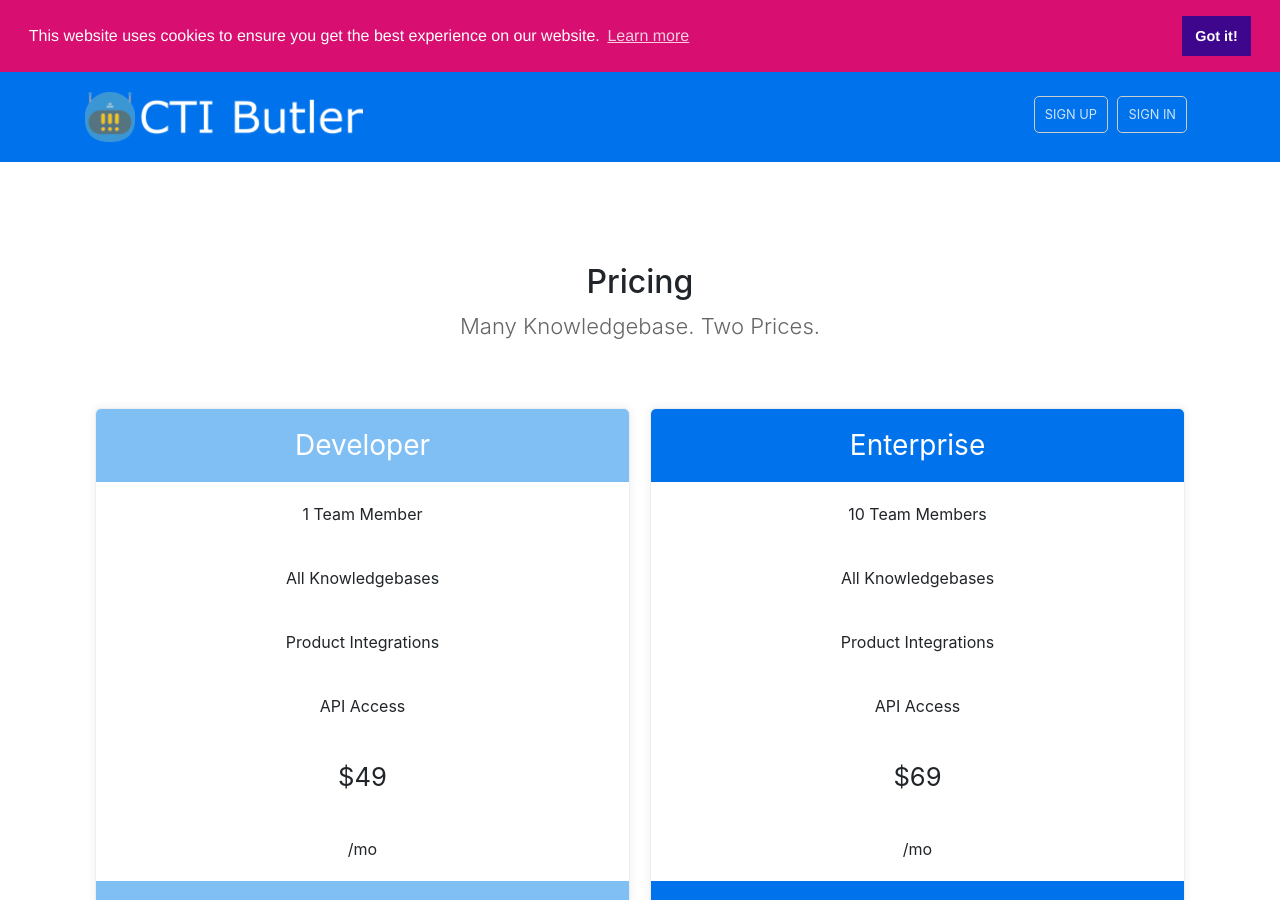
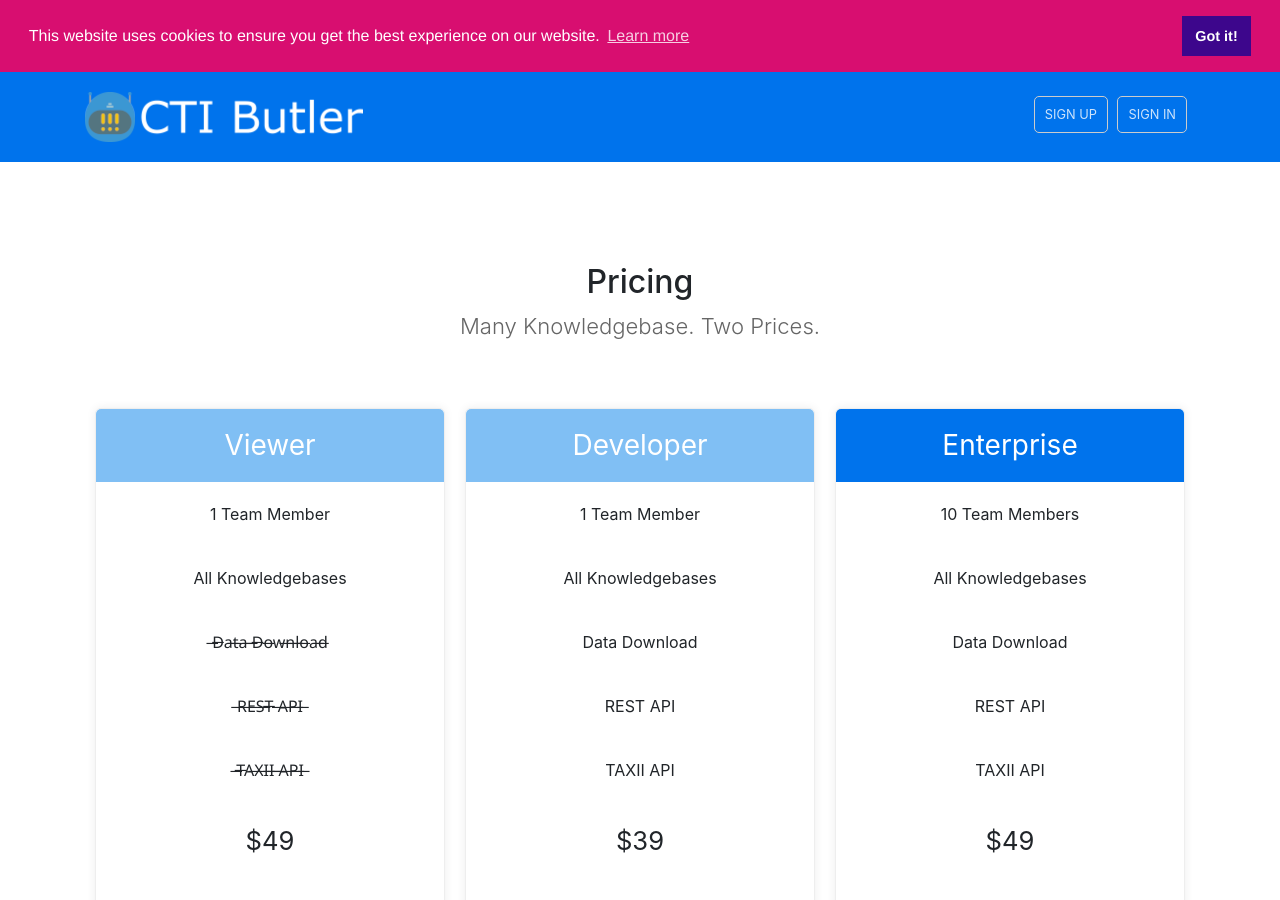
Before and after one commit to muchdogesec/ctibutler-website, a Jekyll site: the page built from pricing/index.html, in a window 1280 px wide and 900 px high. Built offline with Jekyll 4.4.1, drawn with Linux system fonts in a browser that asks for light colours; some of the changed text lies outside the part shown.

Commit message:
updating pricing (#2)

```diff
--- a/pricing/index.html
+++ b/pricing/index.html
@@ -7,6 +7,26 @@ author: dogesec
 sitemap: true
 excluded_in_search: false
 pricing_table:
+  - name: Viewer
+    color: "#80bff4"
+    features:
+      - text: 1 Team Member
+        highlight: false
+      - text: All Knowledgebases
+        highlight: false
+      - text: ̶D̶a̶t̶a̶ ̶D̶o̶w̶n̶l̶o̶a̶d̶
+        highlight: false
+      - text: ̶R̶E̶S̶T̶ ̶A̶P̶I̶
+        highlight: false
+      - text: ̶T̶A̶X̶I̶I̶ ̶A̶P̶I̶
+        highlight: false
+      - text: $49
+        highlight: true
+      - text: /mo
+        highlight: false
+    call_to_action:
+      link: https://app.ctibutler.com
+      text: Access now
   - name: Developer
     color: "#80bff4"
     features:
@@ -14,9 +34,31 @@ pricing_table:
         highlight: false
       - text: All Knowledgebases
         highlight: false
-      - text: Product Integrations
+      - text: Data Download
         highlight: false
-      - text: API Access
+      - text: REST API
+        highlight: false
+      - text: TAXII API
+        highlight: false
+      - text: $39
+        highlight: true
+      - text: /mo
+        highlight: false
+    call_to_action:
+      link: https://app.ctibutler.com
+      text: Try for free
+  - name: Enterprise
+    color: "#0073ec"
+    features:
+      - text: 10 Team Members
+        highlight: false
+      - text: All Knowledgebases
+        highlight: false
+      - text: Data Download
+        highlight: false
+      - text: REST API
+        highlight: false
+      - text: TAXII API
         highlight: false
       - text: $49
         highlight: true
@@ -24,25 +66,7 @@ pricing_table:
         highlight: false
     call_to_action:
       link: https://app.ctibutler.com
-      text: Start your free trial
-  - name: Enterprise
-    color: "#0073ec"
-    features:
-      - text: 10 Team Members
-        highlight: false
-      - text: All Knowledgebases
-        highlight: false
-      - text: Product Integrations
-        highlight: false
-      - text: API Access
-        highlight: false
-      - text: $69
-        highlight: true
-      - text: /mo
-        highlight: false
-    call_to_action:
-      link: https://app.ctibutler.com
-      text: Start your free trial
+      text: Try for free
 
 faq:
 
```
Also changed, not shown: index.html (+6 -6 lines).
